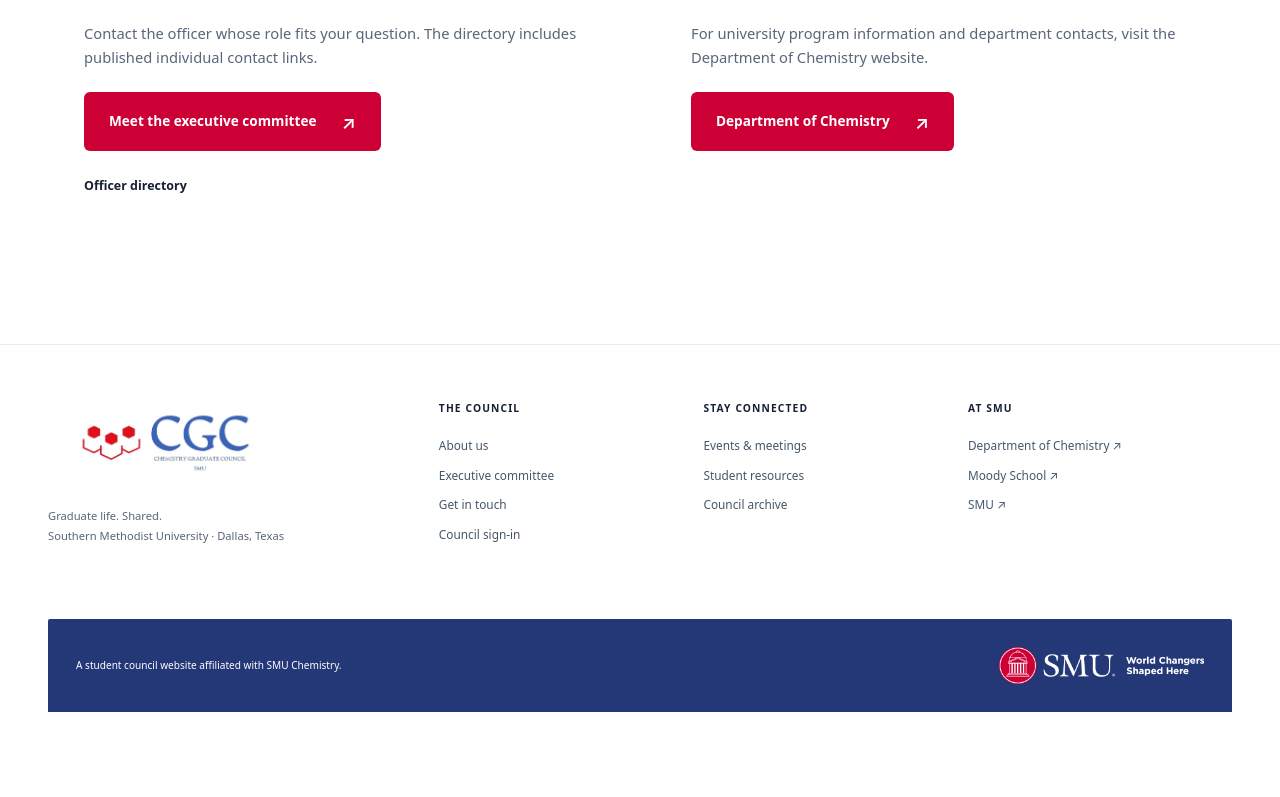
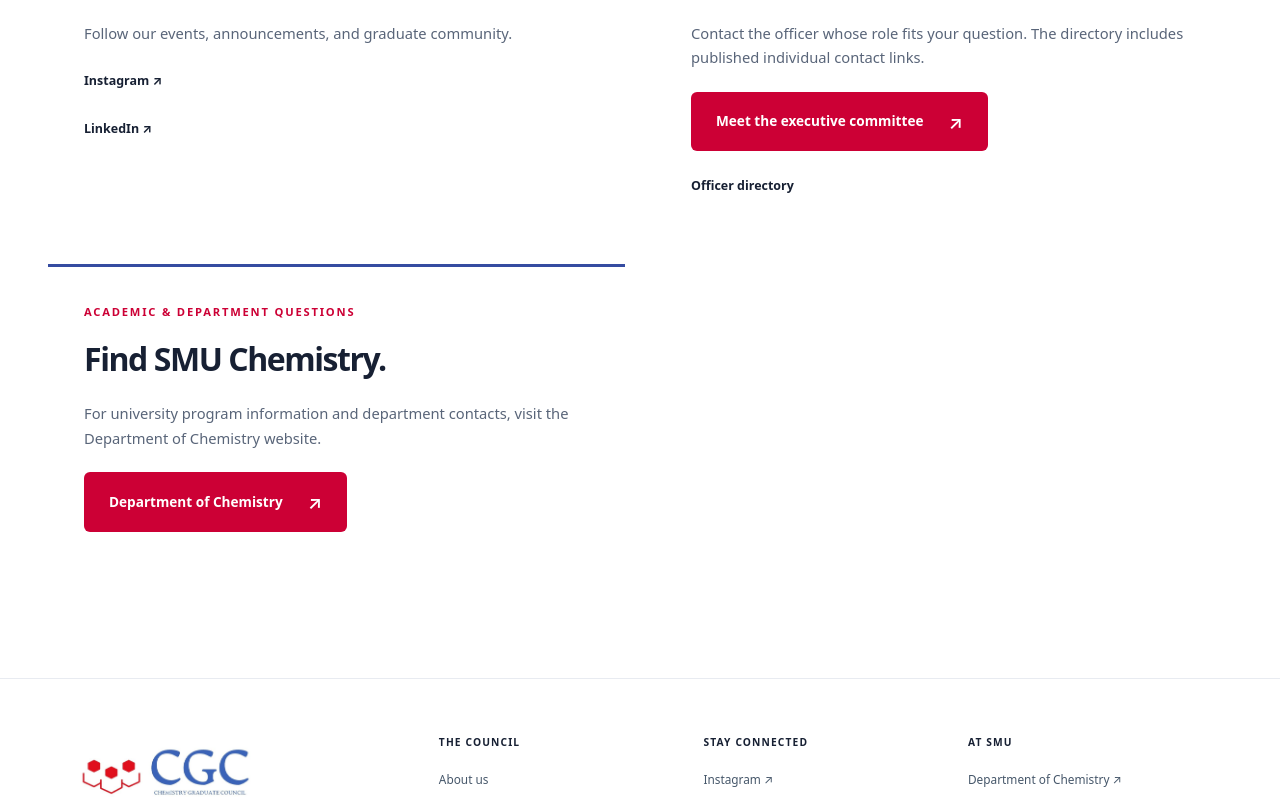
Before and after one commit to Heartz00/CGC-SMU-website, a Next.js app: page /contact in a window 1280 px wide. Shown: the part 725-1522 px from the top of the page. Before the commit the page ends 1437 px from the top, so only its background shows below. Built offline with nearby package versions, Linux system fonts and the light colour scheme; no server answers.

Commit message:
Add council Instagram and LinkedIn links

```diff
--- a/src/app/contact/page.tsx
+++ b/src/app/contact/page.tsx
@@ -12,6 +12,23 @@
         </p>
       </PageIntro>
       <section className="section container contact-grid">
+        <article className="contact-card">
+          <p className="eyebrow">Follow the council</p>
+          <h2>Stay connected.</h2>
+          <p>Follow our events, announcements, and graduate community.</p>
+          {site.social.map((social) => (
+            <p key={social.label}>
+              <a
+                className="text-link"
+                href={social.href}
+                target="_blank"
+                rel="noopener noreferrer"
+              >
+                {social.label} ↗
+              </a>
+            </p>
+          ))}
+        </article>
         <article className="contact-card">
           <p className="eyebrow">Council questions</p>
           <h2>Connect with an officer.</h2>
--- a/src/components/layout.tsx
+++ b/src/components/layout.tsx
@@ -74,6 +74,16 @@
         </div>
         <div>
           <h2>Stay connected</h2>
+          {site.social.map((social) => (
+            <a
+              key={social.label}
+              href={social.href}
+              target="_blank"
+              rel="noopener noreferrer"
+            >
+              {social.label} ↗
+            </a>
+          ))}
           <Link href="/events">Events & meetings</Link>
           <Link href="/resources">Student resources</Link>
           <a href={site.wordpress}>Council archive</a>
--- a/src/lib/site.ts
+++ b/src/lib/site.ts
@@ -2,6 +2,13 @@
   name: "Chemistry Graduate Council",
   wordpress: "https://blog.smu.edu/chemgrads",
   department: "https://www.smu.edu/dedman/academics/departments/chemistry",
+  social: [
+    { label: "Instagram", href: "https://www.instagram.com/smugradchem/" },
+    {
+      label: "LinkedIn",
+      href: "https://www.linkedin.com/company/smugradcouncil/posts/",
+    },
+  ],
   description:
     "Community, connection, and resources for chemistry graduate students at Southern Methodist University.",
 };
```
